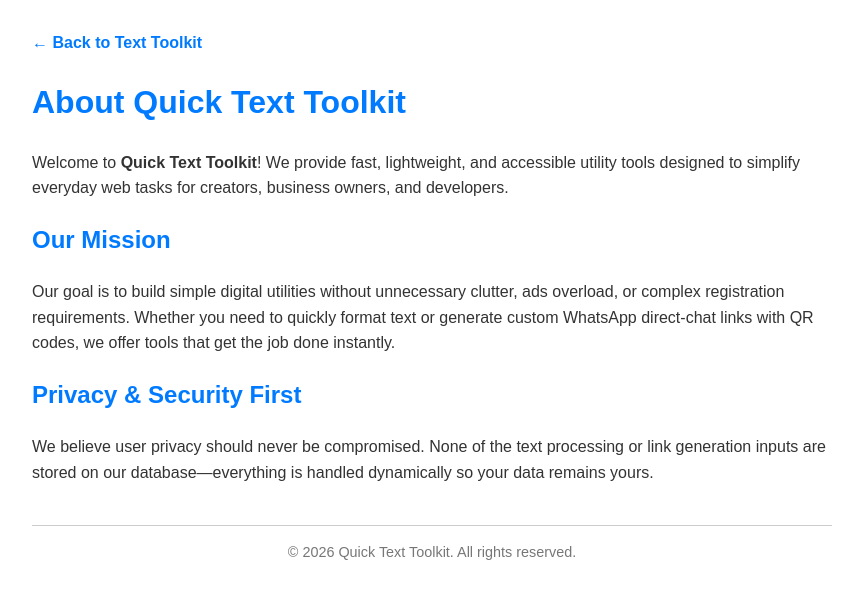
After one commit to A-SODIQY/text-toolkit, a Flask app: page /about in a window 1280 px wide. The commit adds this page. Shown: the top 599 px of the page, without its empty margins (208-1071 px from the left). Run offline with Flask 3, Linux system fonts and the light colour scheme.

Commit message:
Add About page, routes, and site footer navigation

```diff
--- a/app.py
+++ b/app.py
@@ -61,6 +61,9 @@ def whatsapp():
 @app.route('/privacy')
 def privacy():
     return render_template('privacy.html')
+@app.route('/about')
+def about():
+    return render_template('about.html')
 
 if __name__ == '__main__':
     app.run(debug=True)
--- /dev/null
+++ b/templates/about.html
@@ -0,0 +1,36 @@
+<!DOCTYPE html>
+<html lang="en">
+<head>
+    <meta charset="UTF-8">
+    <meta name="viewport" content="width=device-width, initial-scale=1.0">
+    <title>About Us - Quick Text Toolkit</title>
+    <link rel="icon" type="image/png" href="{{ url_for('static', filename='og-image.png') }}">
+    <style>
+        body { font-family: Arial, sans-serif; max-width: 800px; margin: 30px auto; padding: 0 20px; color: #333; line-height: 1.6; }
+        h1, h2 { color: #007bff; }
+        .nav { margin-bottom: 20px; }
+        .nav a { color: #007bff; text-decoration: none; font-weight: bold; }
+        footer { margin-top: 40px; border-top: 1px solid #ccc; padding-top: 15px; text-align: center; color: #777; font-size: 0.9em; }
+    </style>
+</head>
+<body>
+
+    <div class="nav">
+        <a href="/">&larr; Back to Text Toolkit</a>
+    </div>
+
+    <h1>About Quick Text Toolkit</h1>
+    <p>Welcome to <strong>Quick Text Toolkit</strong>! We provide fast, lightweight, and accessible utility tools designed to simplify everyday web tasks for creators, business owners, and developers.</p>
+
+    <h2>Our Mission</h2>
+    <p>Our goal is to build simple digital utilities without unnecessary clutter, ads overload, or complex registration requirements. Whether you need to quickly format text or generate custom WhatsApp direct-chat links with QR codes, we offer tools that get the job done instantly.</p>
+
+    <h2>Privacy & Security First</h2>
+    <p>We believe user privacy should never be compromised. None of the text processing or link generation inputs are stored on our database—everything is handled dynamically so your data remains yours.</p>
+
+    <footer>
+        &copy; 2026 Quick Text Toolkit. All rights reserved.
+    </footer>
+
+</body>
+</html>
```
Also changed, not shown: templates/index.html (+6 -1 lines).
